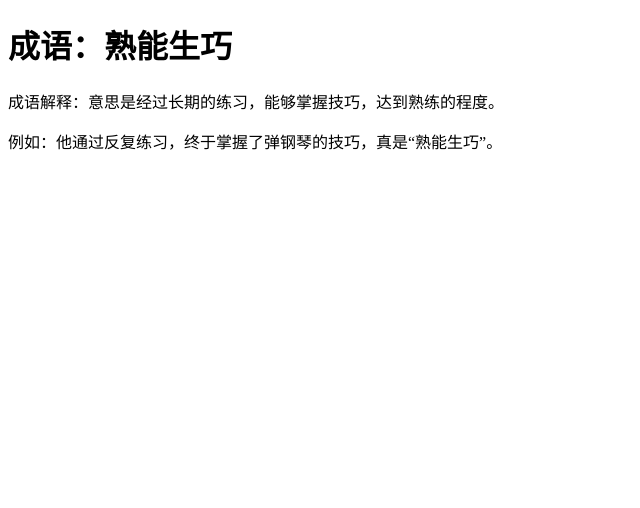
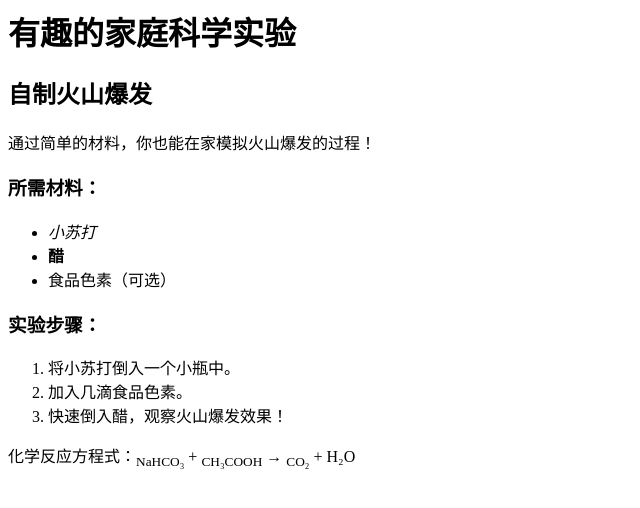
Before and after one commit to zhuz007/zhuz009, a plain HTML site: page index.html in a window 1280 px wide. Shown: the whole page, without its empty margins (0-640 px from the left). Drawn offline with Linux system fonts and the light colour scheme.

Commit message:
index.html

```diff
--- a/index.html
+++ b/index.html
@@ -1,13 +1,16 @@
-<!DOCTYPE html>
-<html lang="zh">
-<head>
-    <meta charset="UTF-8">
-    <meta name="viewport" content="width=device-width, initial-scale=1.0">
-    <title>成语示例 - 熟能生巧</title>
-</head>
-<body>
-    <h1>成语：熟能生巧</h1>
-    <p>成语解释：意思是经过长期的练习，能够掌握技巧，达到熟练的程度。</p >
-    <p>例如：他通过反复练习，终于掌握了弹钢琴的技巧，真是“熟能生巧”。</p >
-</body>
-</html>
+<h1>有趣的家庭科学实验</h1>
+<h2>自制火山爆发</h2>
+<p>通过简单的材料，你也能在家模拟火山爆发的过程！</p >
+<h3>所需材料：</h3>
+<ul>
+    <li><em>小苏打</em></li>
+    <li><strong>醋</strong></li>
+    <li>食品色素（可选）</li>
+</ul>
+<h3>实验步骤：</h3>
+<ol>
+    <li>将小苏打倒入一个小瓶中。</li>
+    <li>加入几滴食品色素。</li>
+    <li>快速倒入醋，观察火山爆发效果！</li>
+</ol>
+<p>化学反应方程式：<sub>NaHCO₃</sub> + <sub>CH₃COOH</sub> → <sub>CO₂</sub> + H₂O</p >
```
